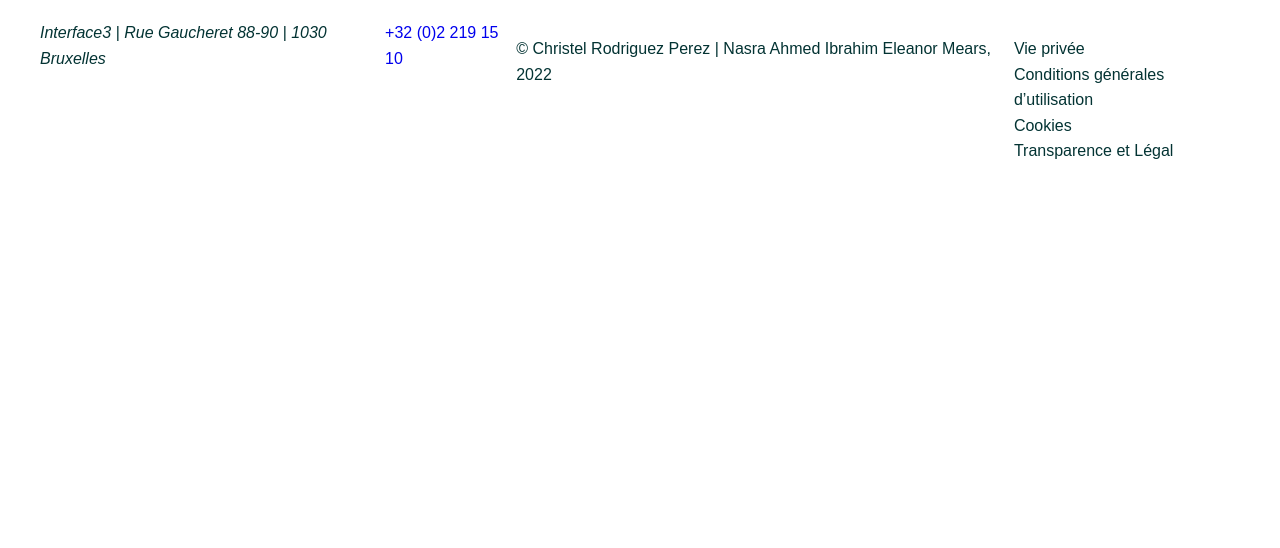
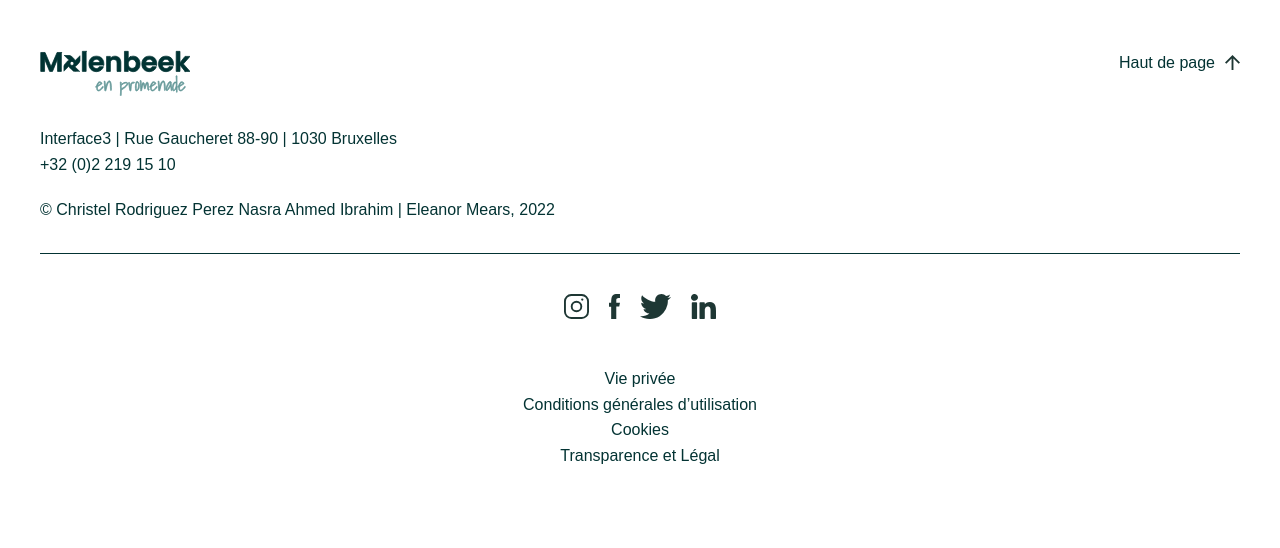
Before and after one commit to Baboo81/Molenbeek, a PHP site: page /views/footer.html in a window 1280 px wide. Shown: the top 548 px of the page. Run offline with PHP 8.4, Linux system fonts and the light colour scheme; some web fonts are replaced.

Commit message:
Ajout de styles au footer

```diff
--- a/assets/css/main.css
+++ b/assets/css/main.css
@@ -491,6 +491,18 @@ div {
 
 a {
   text-decoration: none;
+  font-style: inherit;
+  color: inherit;
+}
+
+address {
+  text-decoration: none;
+  font-style: inherit;
+}
+
+p {
+  padding: 0;
+  margin: 0;
 }
 
 #intro {
@@ -498,9 +510,11 @@ a {
 }
 #intro #intro-title, #intro #intro-text {
   flex-wrap: wrap;
+  width: 100%;
 }
-#intro #intro-title img {
-  z-index: 1;
+
+#wrapper {
+  flex-direction: column;
 }
 
 .btn-wrapper {
@@ -510,9 +524,11 @@ a {
 
 #intro-img {
   width: 100%;
-  transform: scale(1.15);
-  z-index: 0;
+  flex-wrap: wrap;
   margin-bottom: 20px;
+}
+#intro-img img {
+  flex-wrap: wrap;
 }
 
 .btn {
@@ -779,11 +795,71 @@ a {
 }
 
 footer {
-  padding: 20px 40px;
+  padding: 30px 40px 50px 40px;
 }
-footer ul a:link, footer ul a:visited {
+footer a:link,
+footer a:visited {
   color: #033333;
   text-decoration: none;
+}
+footer a:hover, footer a:active {
+  opacity: 60%;
+}
+
+#footer-top {
+  flex-direction: row;
+  justify-content: space-between;
+}
+#footer-top p {
+  margin: 0;
+}
+#footer-top img:first-child {
+  min-width: 120px;
+  width: 150px;
+  padding-top: 10px;
+}
+#footer-top img:first-child:hover, #footer-top img:first-child:active {
+  opacity: 60%;
+}
+#footer-top #haut {
+  display: inline-flex;
+  gap: 10px;
+  align-items: center;
+}
+#footer-top #haut img {
+  min-width: 15px;
+  width: 15px;
+}
+
+#footer-middle {
+  flex-direction: column;
+}
+#footer-middle #footer-contact {
+  flex-direction: column;
+  grid-row-gap: 20px;
+  padding: 30px 0;
+  border-bottom: solid #033333 1px;
+}
+#footer-middle #footer-contact div {
+  flex-direction: column;
+}
+
+#footer-bottom {
+  flex-direction: column;
+  align-items: center;
+}
+#footer-bottom #social {
+  flex-direction: row;
+  margin: 40px 0 0 0;
+  gap: 20px;
+  align-items: center;
+}
+#footer-bottom #social img {
+  height: 25px;
+}
+#footer-bottom ul {
+  margin: 40px 0 30px 0;
+  text-align: center;
 }
 
 .btn {
@@ -823,8 +899,6 @@ footer ul a:link, footer ul a:visited {
 }
 
 .cards-wrapper {
-  height: 100vh;
-  background-color: #FFFFFF;
   overflow: hidden;
 }
 
--- a/assets/css/modules/footer.css
+++ b/assets/css/modules/footer.css
@@ -35,11 +35,71 @@
 }
 
 footer {
-  padding: 20px 40px;
+  padding: 30px 40px 50px 40px;
 }
-footer ul a:link, footer ul a:visited {
+footer a:link,
+footer a:visited {
   color: #033333;
   text-decoration: none;
 }
+footer a:hover, footer a:active {
+  opacity: 60%;
+}
+
+#footer-top {
+  flex-direction: row;
+  justify-content: space-between;
+}
+#footer-top p {
+  margin: 0;
+}
+#footer-top img:first-child {
+  min-width: 120px;
+  width: 150px;
+  padding-top: 10px;
+}
+#footer-top img:first-child:hover, #footer-top img:first-child:active {
+  opacity: 60%;
+}
+#footer-top #haut {
+  display: inline-flex;
+  gap: 10px;
+  align-items: center;
+}
+#footer-top #haut img {
+  min-width: 15px;
+  width: 15px;
+}
+
+#footer-middle {
+  flex-direction: column;
+}
+#footer-middle #footer-contact {
+  flex-direction: column;
+  grid-row-gap: 20px;
+  padding: 30px 0;
+  border-bottom: solid #033333 1px;
+}
+#footer-middle #footer-contact div {
+  flex-direction: column;
+}
+
+#footer-bottom {
+  flex-direction: column;
+  align-items: center;
+}
+#footer-bottom #social {
+  flex-direction: row;
+  margin: 40px 0 0 0;
+  gap: 20px;
+  align-items: center;
+}
+#footer-bottom #social img {
+  height: 25px;
+}
+#footer-bottom ul {
+  margin: 40px 0 30px 0;
+  text-align: center;
+}
 
 /*# sourceMappingURL=footer.css.map */
--- a/assets/css/modules/slider.css
+++ b/assets/css/modules/slider.css
@@ -36,8 +36,6 @@
 }
 
 .cards-wrapper {
-  height: 100vh;
-  background-color: #FFFFFF;
   overflow: hidden;
 }
 
--- a/assets/sass/base/body.scss
+++ b/assets/sass/base/body.scss
@@ -44,6 +44,18 @@ div {
 
 a {
     text-decoration: none;
+    font-style: inherit;
+    color: inherit;
+}
+
+address {
+    text-decoration: none;
+    font-style: inherit;
+}
+
+p {
+    padding: 0;
+    margin: 0;
 }
 
 // home
@@ -51,17 +63,21 @@ a {
 #intro {
     padding: $padding-section;
 
+
     #intro-title, #intro-text {
         flex-wrap: wrap;
+        width: 100%;
     }
 
-    #intro-title {
-        img {
-            z-index: 1;
-        }
-    }
+    // #intro-title {
+        // img {
+        //     z-index: 1;
+        // }
+    // }
 }
-
+#wrapper {
+    flex-direction: column;
+}
 .btn-wrapper {
     justify-content: center;
     padding: 20px 0;
@@ -69,7 +85,11 @@ a {
 
 #intro-img {
     width: 100%;
-    transform:scale(1.15);
-    z-index: 0;
+    flex-wrap: wrap;
+    // transform:scale(1.15); //! gâche le z-index !
+    // z-index: 0;
     margin-bottom: 20px;
+    img{
+        flex-wrap: wrap;
+    }
 }
--- a/assets/sass/modules/footer.scss
+++ b/assets/sass/modules/footer.scss
@@ -1,10 +1,82 @@
 @import '../base/var.scss';
+
 footer {
-    padding: $padding-section;
-    ul{
-        a:link, a:visited {
+    padding: 30px 40px 50px 40px;
+
+        a:link,
+        a:visited {
             color: $text;
             text-decoration: none;
         }
+
+        a:hover, a:active {
+            opacity: 60%;
+        }
+}
+
+#footer-top {
+    flex-direction: row;
+    justify-content: space-between;
+
+    p {
+        margin: 0;
+    }
+
+img {
+    &:first-child
+    {
+        min-width: 120px;
+        width: 150px;
+        padding-top: 10px;
+        &:hover, &:active {
+            opacity: 60%;
+        }
     }
 }
+
+#haut {
+    display: inline-flex;
+    gap: 10px;
+    align-items: center;
+    img {
+        min-width: 15px;
+        width: 15px;
+    }
+}
+
+}
+
+#footer-middle {
+    flex-direction: column;
+
+    #footer-contact {
+        flex-direction: column;
+        grid-row-gap: 20px;
+        padding: 30px 0;
+        border-bottom: solid $text 1px;
+        div {
+            flex-direction: column;
+        }
+    }
+}
+
+
+
+#footer-bottom {
+    flex-direction: column;
+    align-items: center;
+    #social {
+        flex-direction: row;
+        margin: 40px 0 0 0;
+        gap: 20px;
+        align-items: center;
+        img {
+            height: 25px;
+        }
+    }
+
+    ul {
+        margin: 40px 0 30px 0 ;
+        text-align: center;
+    }
+}
--- a/assets/sass/modules/slider.scss
+++ b/assets/sass/modules/slider.scss
@@ -1,10 +1,7 @@
 @import "../base/var.scss";
 
 .cards-wrapper {
-	height: 100vh;
-	background-color: $bg1;
 	overflow: hidden;
-
 }
 
 .slider {
--- a/views/footer.html
+++ b/views/footer.html
@@ -6,15 +6,21 @@
     <meta http-equiv="X-UA-Compatible" content="IE=edge">
     <meta name="viewport" content="width=device-width, initial-scale=1.0">
     <link rel="stylesheet" href="../assets/css/main.css">
-    <link rel="stylesheet" href="/assets/css/modules/slider.css">
-    <script src="/assets/script/slider.js" defer></script>
+    <link rel="stylesheet" href="/assets/css/modules/footer.css">
+    <script src="/assets/script/footer.js" defer></script>
 
     <title>Footer</title>
 </head>
 
 <body>
     <footer>
-        <div id="footer-top"></div>
+        <div id="footer-top">
+            <img src="/assets/img/logos/logo-col.svg" alt="logo" id="logo-footer">
+            <a href="#" id="haut">
+                <p>Haut de page</p>
+                <img src="/assets/img/icons/arrow-up-1.svg" alt="flèche vers le haut">
+            </a>
+        </div>
         <div id="footer-middle">
             <div id="footer-contact">
                 <div>
@@ -24,18 +30,18 @@
                     <a href="tel:+32 (0)2 219 15 10">+32 (0)2 219 15 10</a>
                 </div>
                 <div id="footer-copyright">
-                    <p>© Christel Rodriguez Perez | Nasra Ahmed Ibrahim
-                        Eleanor Mears, 2022</p>
+                    <p>© Christel Rodriguez Perez Nasra Ahmed Ibrahim | Eleanor Mears, 2022</p>
                 </div>
             </div>
-            <div id="social">
-                <a href="#"></a>
-                <a href="#"></a>
-                <a href="#"></a>
-                <a href="#"></a>
-            </div>
-            <div id="footer-links">
-                <ul>
+
+            <div id="footer-bottom">
+                <div id="social">
+                    <a href="#"><img src="/assets/img/icons/icon-insta.svg" alt="Instagram"></a>
+                    <a href="#"><img src="/assets/img/icons/icon-fb.svg" alt="Facebook"></a>
+                    <a href="#"><img src="/assets/img/icons/icon-twitter.svg" alt="Twitter"></a>
+                    <a href="#"><img src="/assets/img/icons/icon-linkedin.svg" alt="Linkedin"></a>
+                </div>
+                <ul id="footer-links">
                     <li>
                         <a href="#">Vie privée</a>
                     </li>
```
Also changed, not shown: assets/css/base/body.css (+20 -4 lines), index.html (+54 -6 lines), assets/img/logos/logo-col.svg (added), 4 other files.
